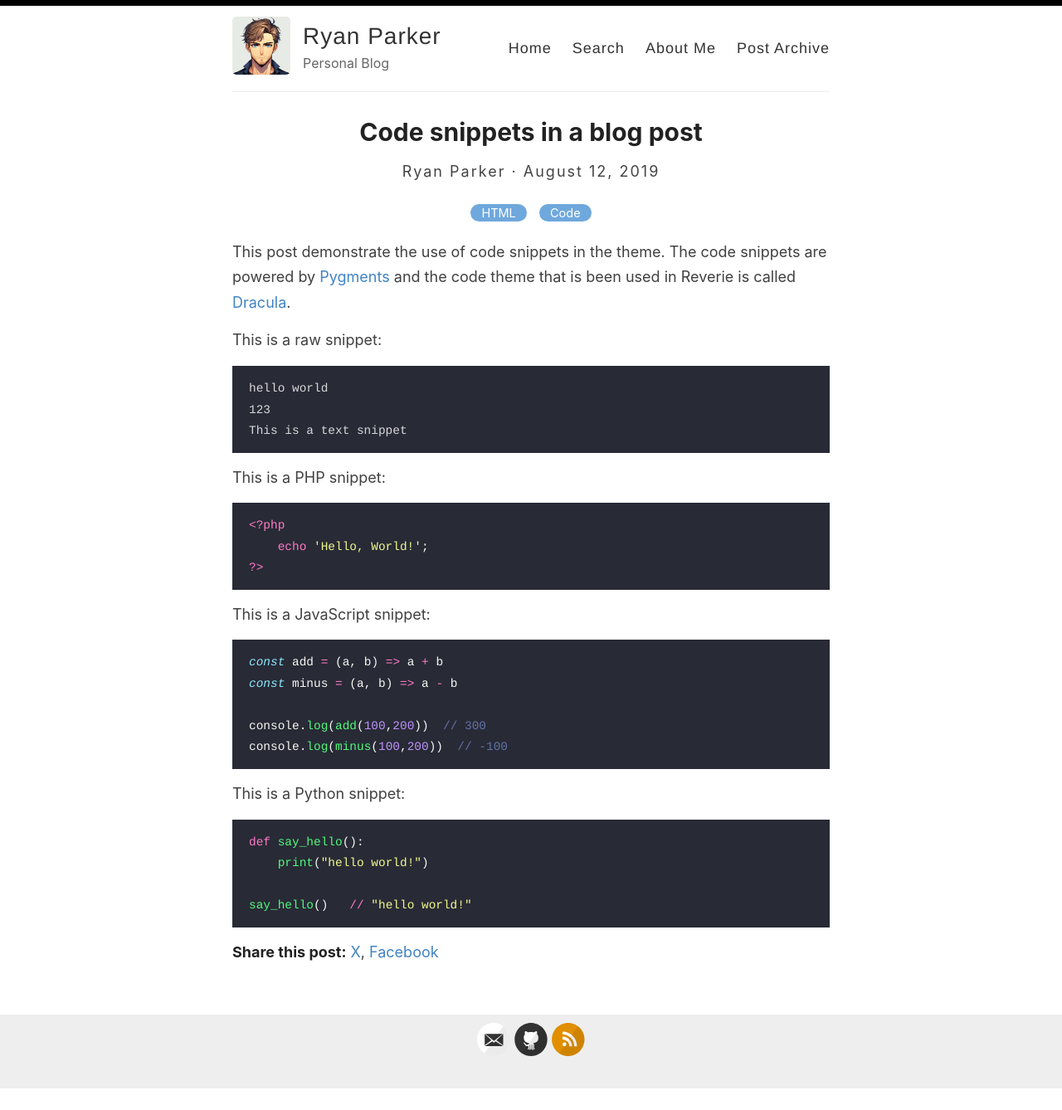
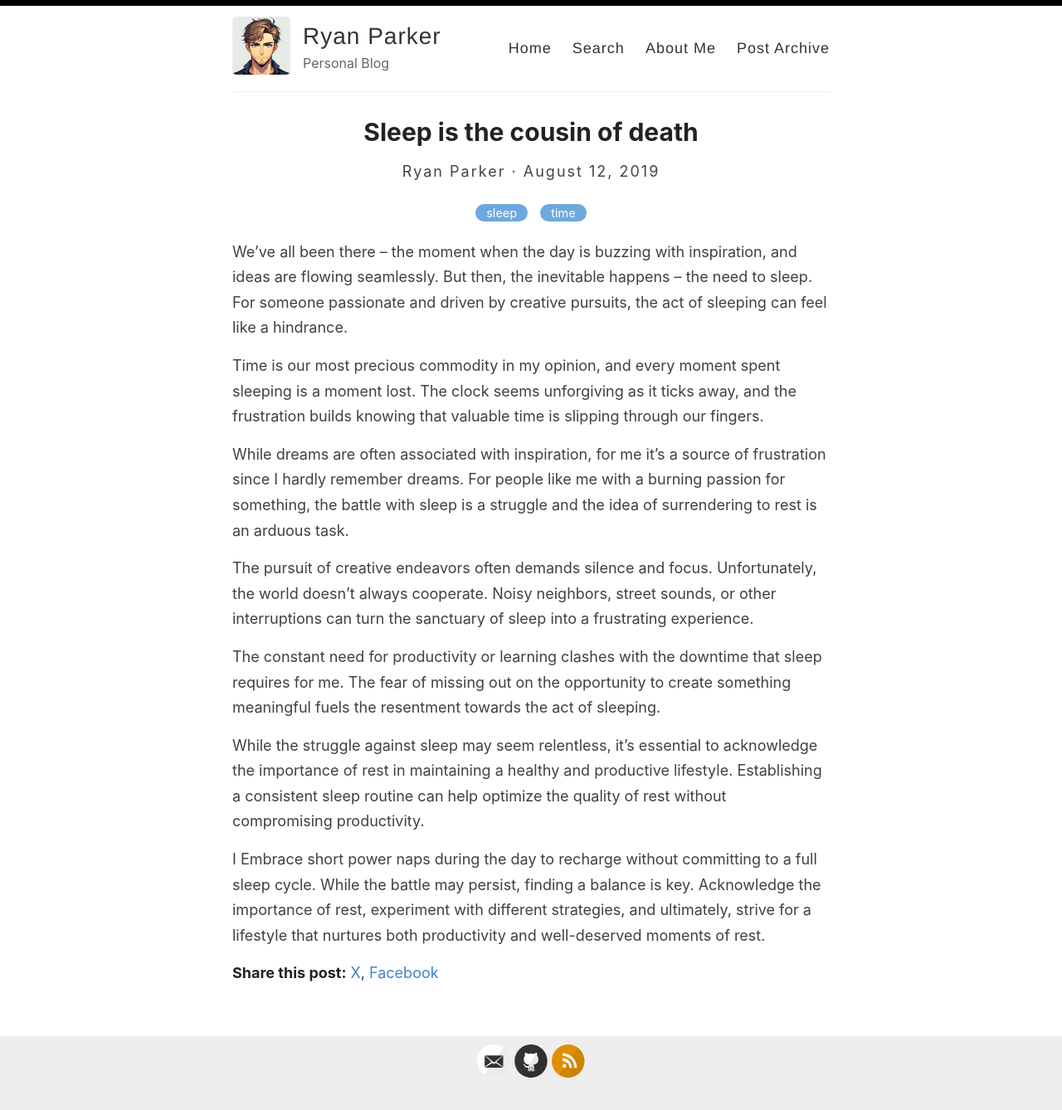
Before and after one commit to ryanparkr/ryanparkr.github.io, a Jekyll site: the page built from _posts/2019-8-12-code-snippets.md, in a window 1280 px wide. Shown: the whole page at 83% size. Built offline with Jekyll 4.4.1, drawn with Linux system fonts in a browser that asks for light colours; before the commit the page ends 1312 px from its top, so only the background shows below that.

Commit message:
Update 2019-8-12-code-snippets.md

````diff
--- a/_posts/2019-8-12-code-snippets.md
+++ b/_posts/2019-8-12-code-snippets.md
@@ -1,42 +1,21 @@
 ---
 layout: post
-title:  Code snippets in a blog post
-categories: [HTML,Code]
+title:  Sleep is the cousin of death
+categories: [sleep,time]
 ---
 
-This post demonstrate the use of code snippets in the theme. The code snippets are powered by [Pygments](http://pygments.org/) and the code theme that is been used in Reverie is called [Dracula](https://draculatheme.com/).
+We've all been there – the moment when the day is buzzing with inspiration, and ideas are flowing seamlessly. But then, the inevitable happens – the need to sleep. For someone passionate and driven by creative pursuits, the act of sleeping can feel like a hindrance.
 
-This is a raw snippet:
+Time is our most precious commodity in my opinion, and every moment spent sleeping is a moment lost. The clock seems unforgiving as it ticks away, and the frustration builds knowing that valuable time is slipping through our fingers.
 
-```
-hello world
-123
-This is a text snippet
-```
+While dreams are often associated with inspiration, for me it's a source of frustration since I hardly remember dreams.
+For people like me with a burning passion for something, the battle with sleep is a struggle and the idea of surrendering to rest is an arduous task.
 
-This is a PHP snippet:
+The pursuit of creative endeavors often demands silence and focus. Unfortunately, the world doesn't always cooperate. Noisy neighbors, street sounds, or other interruptions can turn the sanctuary of sleep into a frustrating experience.
 
-```php
-<?php
-    echo 'Hello, World!';
-?>
-```
+The constant need for productivity or learning clashes with the downtime that sleep requires for me. The fear of missing out on the opportunity to create something meaningful fuels the resentment towards the act of sleeping.
 
-This is a JavaScript snippet:
+While the struggle against sleep may seem relentless, it's essential to acknowledge the importance of rest in maintaining a healthy and productive lifestyle. Establishing a consistent sleep routine can help optimize the quality of rest without compromising productivity.
 
-```js
-const add = (a, b) => a + b
-const minus = (a, b) => a - b
-
-console.log(add(100,200))  // 300
-console.log(minus(100,200))  // -100
-```
-
-This is a Python snippet:
-
-```python
-def say_hello():
-    print("hello world!")
-
-say_hello()   // "hello world!"
-```
+I Embrace short power naps during the day to recharge without committing to a full sleep cycle.
+While the battle may persist, finding a balance is key. Acknowledge the importance of rest, experiment with different strategies, and ultimately, strive for a lifestyle that nurtures both productivity and well-deserved moments of rest.
````
